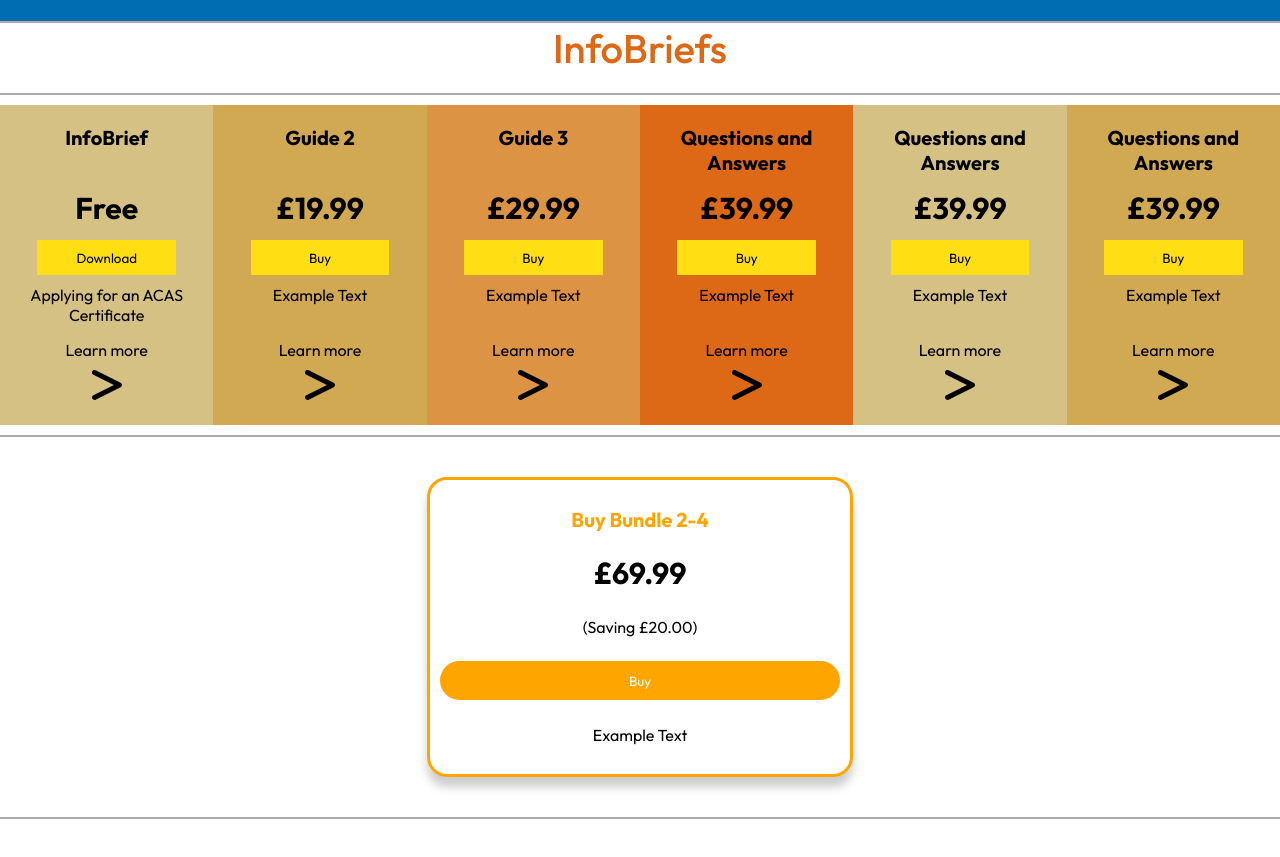
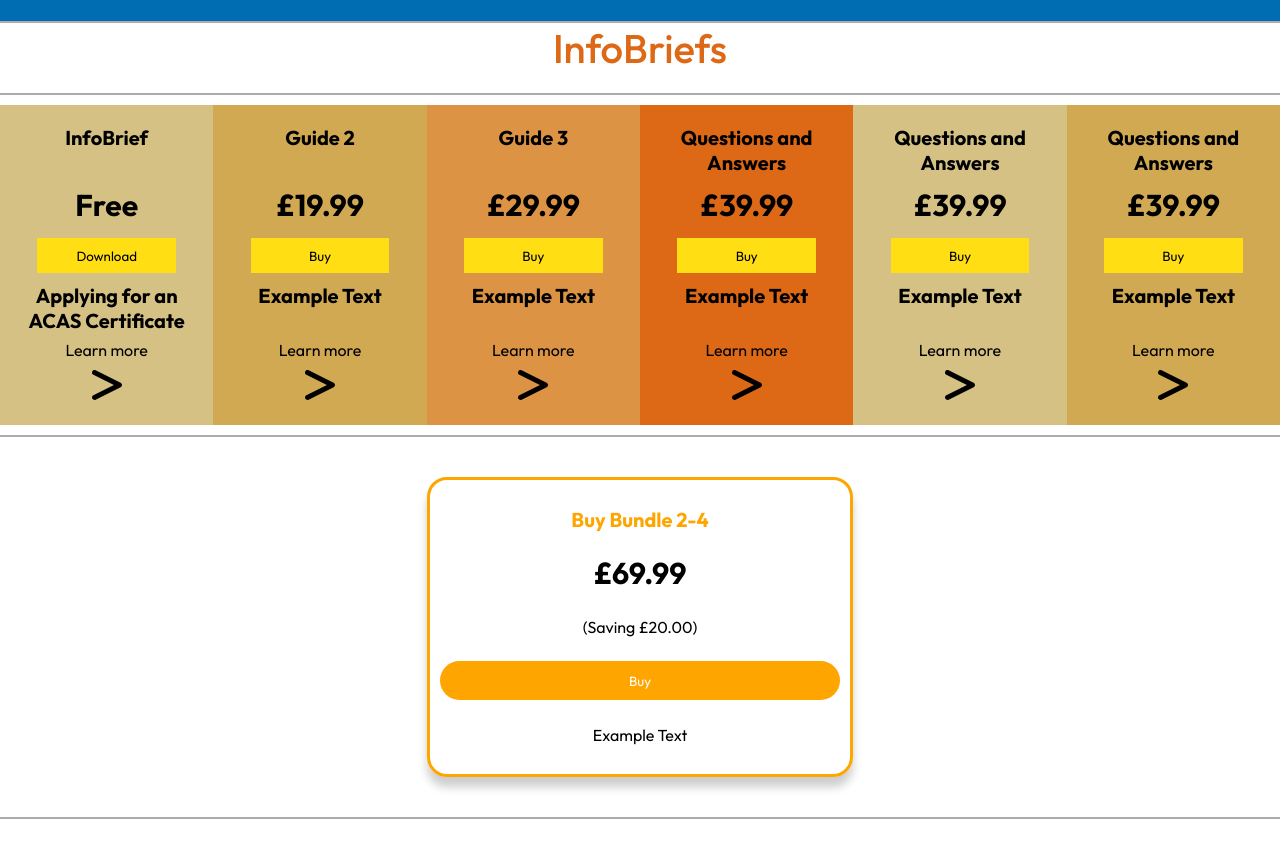
Before and after one commit to SabbirHossainRuet/myet-project, a React (Vite) app in the folder frontend/: page / in a window 1280 px wide. Shown: the part 2640-3497 px from the top of the page. Built offline with nearby package versions, Linux system fonts and the light colour scheme.

Commit message:
Update 7 20.08.24 home

```diff
--- a/frontend/src/components/ETGuides/ETGuides.css
+++ b/frontend/src/components/ETGuides/ETGuides.css
@@ -55,10 +55,11 @@
 
 .et-list-item h3 {
     font-size: 20px;
-    min-height: 50px;
+    min-height: 25px;
 }
 
 .et-list-item .description {
+    font-size: 20px;
     min-width: 100px;
     text-align: center;
 
--- a/frontend/src/components/ETGuides/ETGuides.jsx
+++ b/frontend/src/components/ETGuides/ETGuides.jsx
@@ -76,7 +76,7 @@
                                     <h3>{item.name}</h3>
                                     <p className='price'>{item.price === 0 ? "Free" : `£${item.price}`}</p>
                                     <button onClick={() => handleButtonClick(item)}>{item.price === 0 ? "Download" : "Buy"}</button>
-                                    <p className='description'>{item.description}</p>
+                                    <h2 className='description'>{item.description}</h2>
                                     <div className="learn-more">
                                         <p>Learn more</p>
                                         <FaGreaterThan style={iconStyle} />
```
